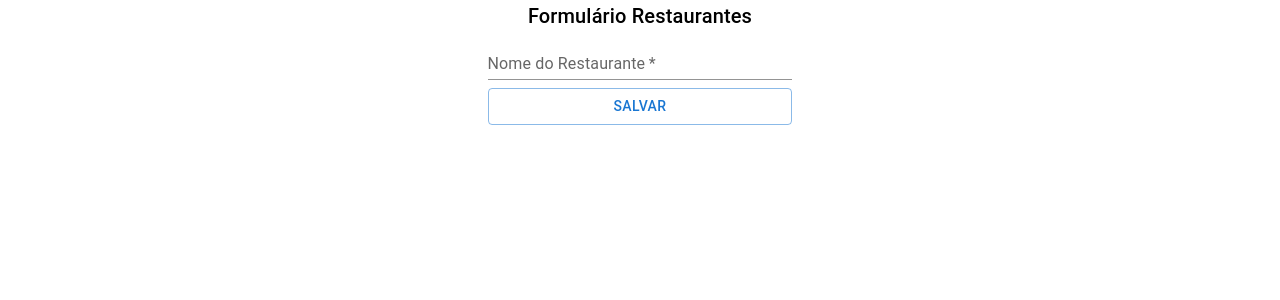
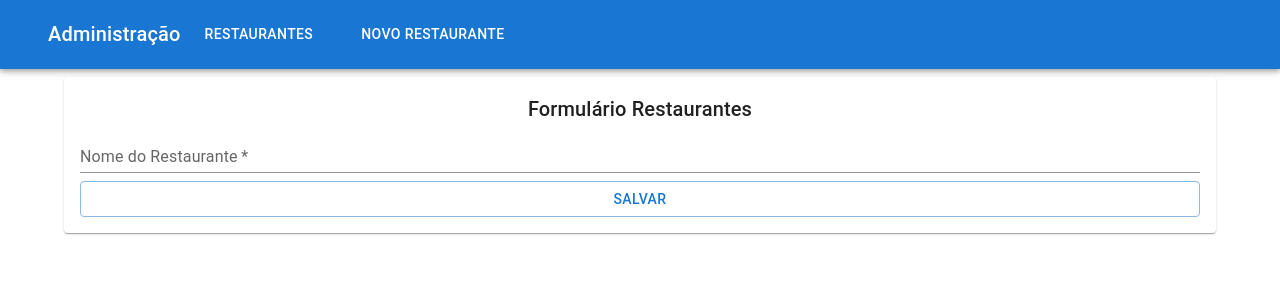
Before and after one commit to CarlosJuanBranco/restaurant, a React (Create React App) app: page /admin/restaurantes/1 in a window 1280 px wide. Shown: the top 300 px of the page. Built offline with nearby package versions, Linux system fonts and the light colour scheme; no server answers; the HTML template or start-up script is replaced by a standard one.

Commit message:
Refactoring the Links

```diff
--- a/src/paginas/AdministracaoRestaurante/AdministracaoRestaurante.tsx
+++ b/src/paginas/AdministracaoRestaurante/AdministracaoRestaurante.tsx
@@ -1,7 +1,7 @@
 import { useEffect, useState } from "react"
 import IRestaurante from "../../interfaces/IRestaurante"
-import { TableContainer, Paper, Table, TableHead, TableCell, TableBody, TableRow, Button } from "@mui/material"
-import { Link } from "react-router-dom"
+import { TableContainer, Paper, Table, TableHead, TableCell, TableBody, TableRow, Button, AppBar, Container, Toolbar, Typography, Box, Link } from "@mui/material"
+import { Link as RouterLink } from "react-router-dom"
 import http from "../../http"
 
 const AdministracaoRestaurante = () => {
@@ -25,6 +25,34 @@
     }
 
     return (
+
+        <>
+            <AppBar position="static">
+                <Container maxWidth="xl">
+                    <Toolbar>
+                        <Typography variant="h6">
+                            Administração
+                        </Typography>
+                        <Box sx={{ display: "flex", flexGrow: 1 }}>
+                            <Link component={RouterLink} to={"/admin/restaurantes"}>
+                                <Button sx={{ margin: 2, color: "white" }}>
+                                    Restaurantes
+                                </Button>
+                            </Link>
+                            <Link component={RouterLink} to={"/admin/restaurantes/novo"}>
+                                <Button sx={{ margin: 2, color: "white" }}>
+                                    Novo Restaurante
+                                </Button>
+                            </Link>
+                        </Box>
+                    </Toolbar>
+                </Container>
+            </AppBar>
+
+            <Box>
+                <Container maxWidth="lg" sx={{ mt: 1 }}>
+                    <Paper sx={{ p: 2 }}>
+
                         <TableContainer component={Paper}>
                             <Table>
                                 <TableHead>
@@ -46,7 +74,7 @@
                                             {restaurante.nome}
                                         </TableCell>
                                         <TableCell>
-                            [<Link to={`/admin/restaurantes/${restaurante.id}`}>editar</Link>]
+                                            [<RouterLink to={`/admin/restaurantes/${restaurante.id}`}>editar</RouterLink>]
                                         </TableCell>
                                         <TableCell>
                                             <Button variant="outlined" color="error" onClick={() => excluir(restaurante)}>
@@ -57,6 +85,10 @@
                                 </TableBody>
                             </Table>
                         </TableContainer>
+                    </Paper>
+                </Container>
+            </Box>
+        </>
     )
 }
 
--- a/src/paginas/AdministracaoRestaurante/Formulario.tsx
+++ b/src/paginas/AdministracaoRestaurante/Formulario.tsx
@@ -1,4 +1,5 @@
-import { Box, Button, TextField, Typography } from "@mui/material"
+import { AppBar, Box, Button, Container, Link, Paper, TextField, Toolbar, Typography } from "@mui/material"
+import { Link as RouterLink } from "react-router-dom"
 import { useEffect, useState } from "react"
 import { useParams } from "react-router-dom"
 import http from "../../http"
@@ -38,9 +39,36 @@
     }
 
     return (
-        <Box sx={{ display: "flex", flexDirection: "column", alignItems: "center" }}>
+        <>
+            <AppBar position="static">
+                <Container maxWidth="xl">
+                    <Toolbar>
+                        <Typography variant="h6">
+                            Administração
+                        </Typography>
+                        <Box sx={{ display: "flex", flexGrow: 1 }}>
+                            <Link component={RouterLink} to={"/admin/restaurantes"}>
+                                <Button sx={{ margin: 2, color: "white" }}>
+                                    Restaurantes
+                                </Button>
+                            </Link>
+                            <Link component={RouterLink} to={"/admin/restaurantes/novo"}>
+                                <Button sx={{ margin: 2, color: "white" }}>
+                                    Novo Restaurante
+                                </Button>
+                            </Link>
+                        </Box>
+                    </Toolbar>
+                </Container>
+            </AppBar>
+
+            <Box>
+                <Container maxWidth="lg" sx={{ mt: 1 }}>
+                    <Paper sx={{ p: 2 }}>
+
+                        <Box sx={{ display: "flex", flexGrow: 1, flexDirection: "column", alignItems: "center" }}>
                             <Typography component="h1" variant="h6">Formulário Restaurantes</Typography>
-            <Box component="form" onSubmit={aoSubmeter}>
+                            <Box sx={{ width: "100%" }} component="form" onSubmit={aoSubmeter}>
                                 <TextField value={nomeRestaurante}
                                     onChange={evento => setNomeRestaurante(evento.target.value)}
                                     id="standard-basic"
@@ -50,9 +78,13 @@
                                     required
                                 />
                                 <Button sx={{ marginTop: 1 }} type="submit" fullWidth variant="outlined">Salvar</Button>
-
                             </Box>
                         </Box>
+                    </Paper>
+                </Container>
+            </Box>
+        </>
+
 
     )
 }
```
Lines whose indentation alone changed are shown as unchanged.
